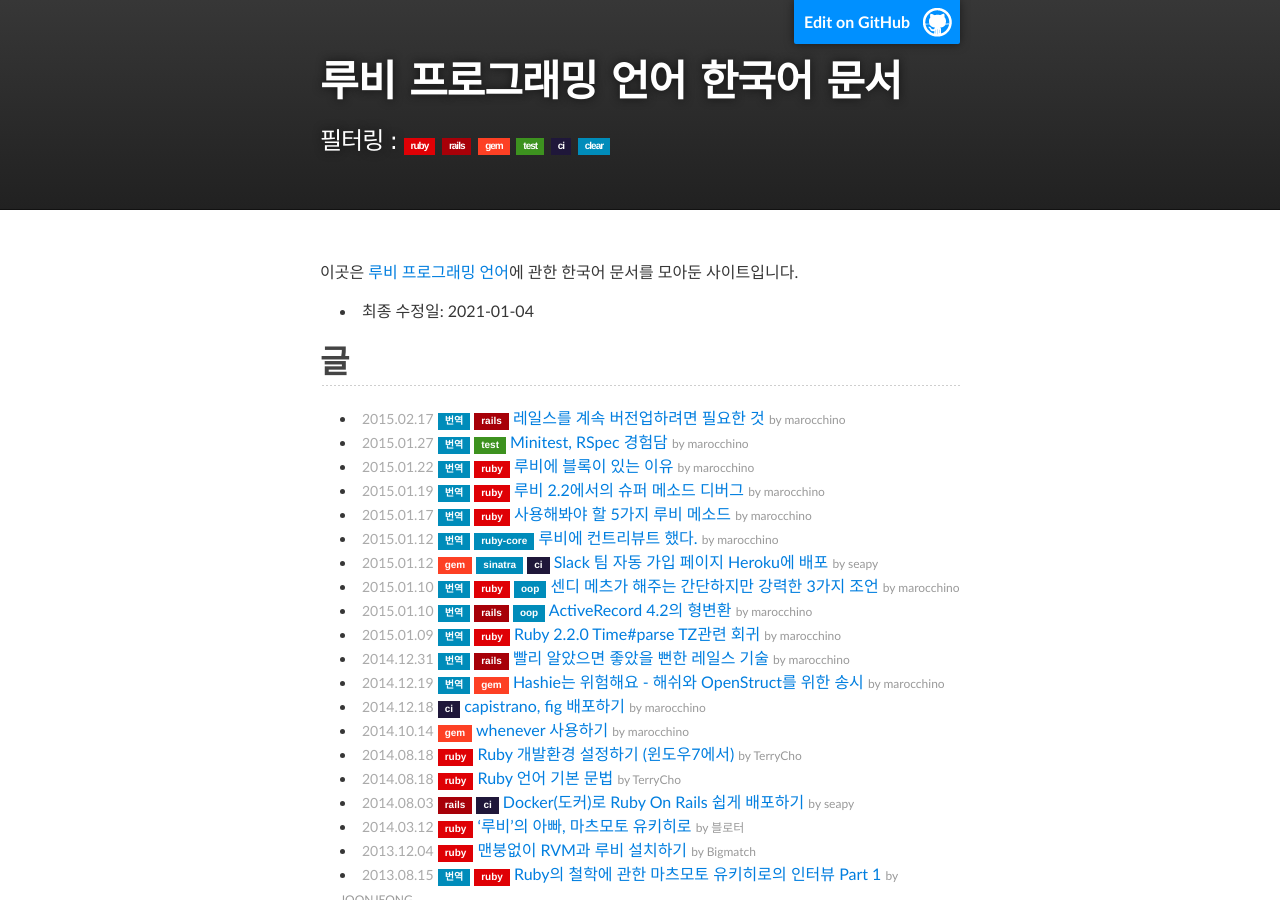
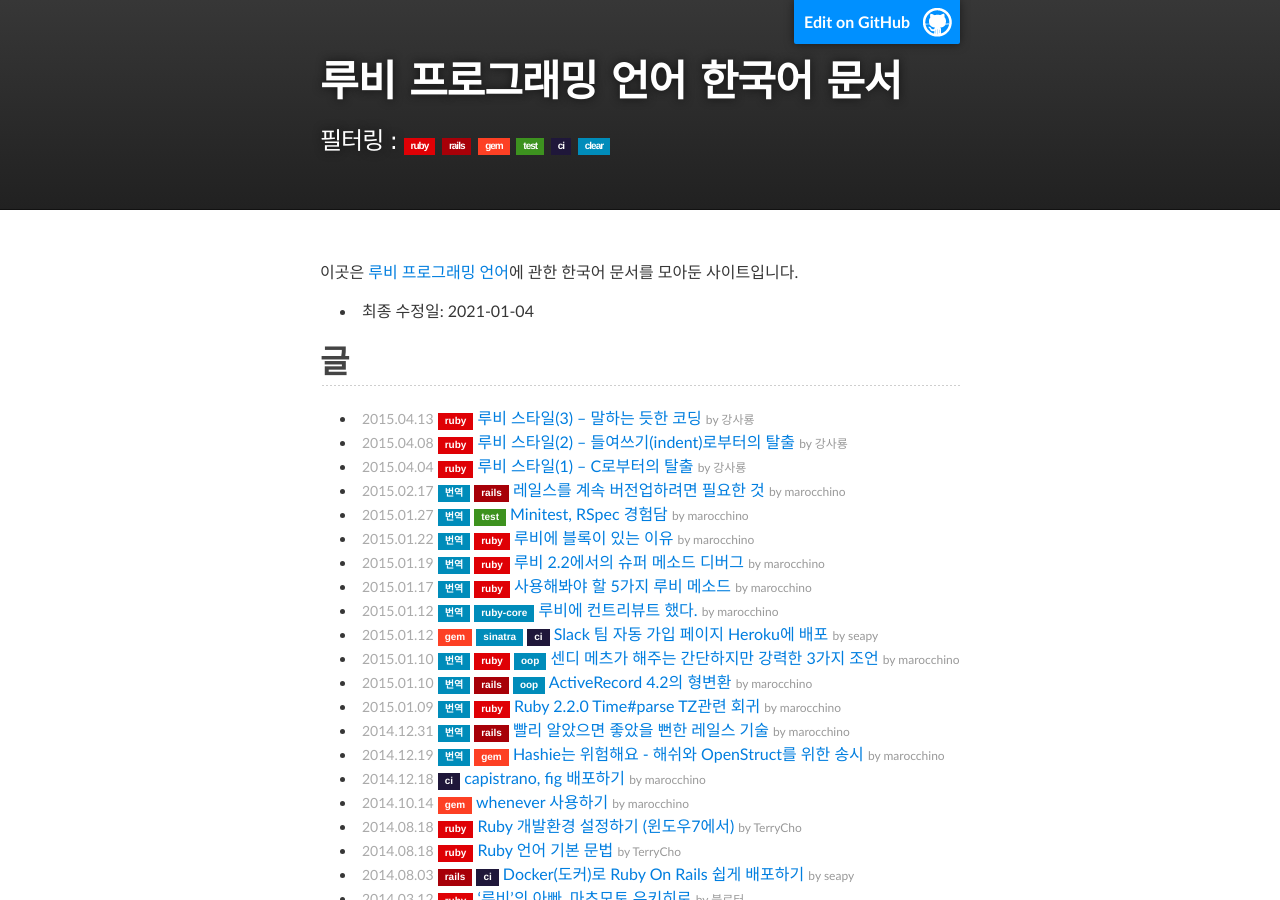
Before and after one commit to rubykr/rubykr.github.io, a Jekyll site: the page built from index.md, in a window 1280 px wide and 900 px high. Built offline with Jekyll 4.4.1, drawn with Linux system fonts in a browser that asks for light colours; comment, search, counter and statistics services are not loaded.

Commit message:
thinkinginruby 링크 복원

```diff
--- a/index.md
+++ b/index.md
@@ -10,6 +10,9 @@
 ## [글](#articles)
 {: #articles}
 
+- [루비 스타일(3) – 말하는 듯한 코딩](http://thinkinginruby.wordpress.com/2015/04/13/talking-in-code/){: .article data-date="2015.04.13" data-tags="ruby" data-author="강사룡" }
+- [루비 스타일(2) – 들여쓰기(indent)로부터의 탈출](http://thinkinginruby.wordpress.com/2015/04/08/exodus-from-indent/){: .article data-date="2015.04.08" data-tags="ruby" data-author="강사룡" }
+- [루비 스타일(1) – C로부터의 탈출](https://thinkinginruby.wordpress.com/2015/04/07/exodus-from-c/){: .article data-date="2015.04.04" data-tags="ruby" data-author="강사룡" }
 - [레일스를 계속 버전업하려면 필요한 것](https://dayone.me/1o5Pzcb){: .article data-date="2015.02.17" data-tags="translated rails" data-author="marocchino" }
 - [Minitest, RSpec 경험담](https://dayone.me/1h07zq8){: .article data-date="2015.01.27" data-tags="translated test" data-author="marocchino" }
 - [루비에 블록이 있는 이유](https://dayone.me/1g50zn8){: .article data-date="2015.01.22" data-tags="translated ruby" data-author="marocchino" }
```
